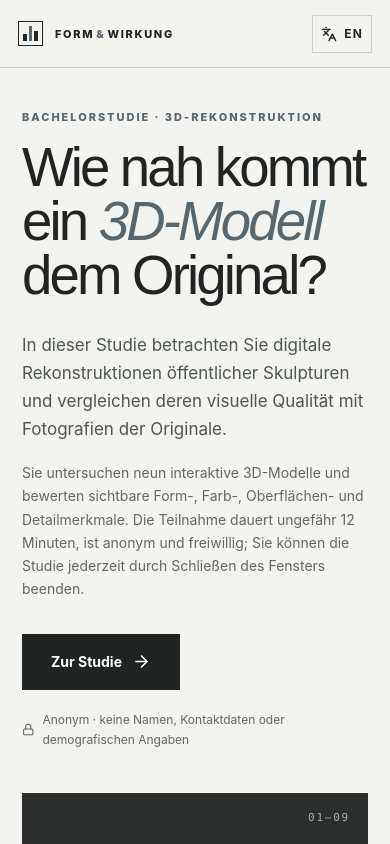
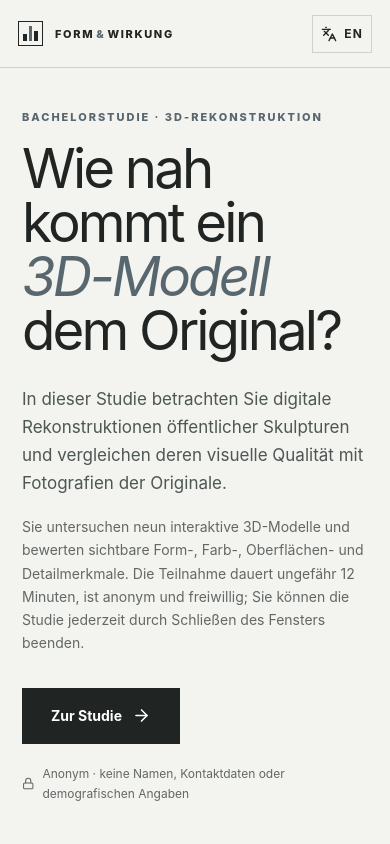
Before and after one commit to pawa0506/form-und-wirkung-study, a React (Vite) app: page / in a window 390 px wide. Shown: the top 844 px of the page. Built offline with nearby package versions, Linux system fonts and the light colour scheme; no server answers.

Commit message:
new font

```diff
--- a/src/styles.css
+++ b/src/styles.css
@@ -1,7 +1,11 @@
 :root {
   color: #202422;
   background: #f3f3f0;
-  font-family: Inter, ui-sans-serif, -apple-system, BlinkMacSystemFont, "Segoe UI", sans-serif;
+
+  --font-base: Inter, ui-sans-serif, -apple-system,
+    BlinkMacSystemFont, "Segoe UI", sans-serif;
+  font-family: var(--font-base);
+
   font-synthesis: none;
   text-rendering: optimizeLegibility;
   --paper: #f3f3f0;
@@ -72,7 +76,7 @@ p { line-height: 1.65; }
 .landing-page { display: flex; flex-direction: column; }
 .landing-main { width: min(1440px, 100%); margin: auto; padding: clamp(42px, 7vh, 90px) clamp(22px, 7vw, 104px); display: grid; grid-template-columns: minmax(0, 1.08fr) minmax(380px, .82fr); align-items: center; gap: clamp(50px, 8vw, 130px); }
 .landing-copy { max-width: 740px; }
-.landing-copy h1 { margin: 23px 0 28px; max-width: 760px; font: 400 clamp(48px, 6vw, 88px)/.99 Arial, Helvetica, sans-serif; letter-spacing: -.052em; }
+.landing-copy h1 { margin: 23px 0 28px; max-width: 760px; font: 400 clamp(48px, 6vw, 88px)/.99 var(--font-base); letter-spacing: -.052em; }
 .landing-copy h1 em { color: var(--rust); font-style: italic; font-weight: 400; }
 .landing-intro { max-width: 630px; margin-bottom: 36px; color: #4d5753; font-size: clamp(17px, 1.45vw, 21px); }
 .landing-details { max-width: 630px; margin: -18px 0 34px; color: var(--muted); font-size: 14px; }
@@ -97,7 +101,7 @@ p { line-height: 1.65; }
 /* Information pages */
 .narrow-main { width: min(820px, calc(100% - 44px)); margin: 0 auto; padding: 58px 0 90px; }
 .narrow-main > .text-button { margin-bottom: 58px; }
-.narrow-main h1, .instructions-main h1, .message-main h1 { margin: 15px 0 22px; font: 400 clamp(40px, 5vw, 62px)/1.03 Arial, Helvetica, sans-serif; letter-spacing: -.035em; }
+.narrow-main h1, .instructions-main h1, .message-main h1 { margin: 15px 0 22px; font: 400 clamp(40px, 5vw, 62px)/1.03 var(--font-base); letter-spacing: -.035em; }
 .lead { max-width: 710px; color: #59635f; font-size: 18px; }
 .consent-points { margin: 44px 0 32px; border-top: 1px solid var(--line); }
 .consent-points article { padding: 22px 0; display: grid; grid-template-columns: 38px 1fr; gap: 18px; border-bottom: 1px solid var(--line); }
@@ -119,7 +123,7 @@ p { line-height: 1.65; }
 .instruction-grid article:not(:first-child) { border-left: 1px solid var(--line); }
 .instruction-grid article > span { width: 54px; height: 54px; display: grid; place-items: center; background: var(--ink); color: white; }
 .instruction-grid b { color: var(--rust); font: 11px ui-monospace, SFMono-Regular, Menlo, monospace; }
-.instruction-grid h2 { margin: 7px 0 8px; font: 400 28px Arial, Helvetica, sans-serif; }
+.instruction-grid h2 { margin: 7px 0 8px; font: 400 28px , var(--font-base); }
 .instruction-grid p { margin: 0; color: var(--muted); font-size: 13px; }
 .instruction-rule { margin-bottom: 28px; padding: 18px 20px; display: flex; align-items: flex-start; gap: 13px; background: #e5ece8; color: var(--teal-dark); }
 .instruction-rule p { margin: 0; font-size: 14px; }
@@ -156,7 +160,7 @@ p { line-height: 1.65; }
 .reference-fallback { display: flex; flex-direction: column; justify-content: center; align-items: center; gap: 10px; color: var(--muted); font-size: 12px; }
 .rating-form { min-width: 0; margin: 0; padding-left: clamp(18px, 2.2vw, 34px); border-left: 1px solid var(--line); }
 .rating-heading { display: flex; flex-direction: column; align-items: stretch; gap: 18px; margin-bottom: 17px; }
-.rating-heading h2 { margin: 7px 0 0; font: 400 clamp(26px, 2.5vw, 38px) Arial, Helvetica, sans-serif; }
+.rating-heading h2 { margin: 7px 0 0; font: 400 clamp(26px, 2.5vw, 38px) , var(--font-base); }
 .scale-key { width: 100%; display: grid; grid-template-columns: auto 1fr auto; align-items: center; gap: 10px; color: var(--muted); font-size: 10px; }
 .scale-key span:last-child { text-align: right; }
 .scale-key b { color: var(--ink); }
@@ -196,7 +200,7 @@ p { line-height: 1.65; }
 .completion-page .header-study-code { color: #9ca7a2; }
 .completion-main { width: min(740px, calc(100% - 44px)); margin: 0 auto; padding: clamp(70px, 13vh, 150px) 0 80px; text-align: center; }
 .completion-seal { width: 86px; height: 86px; margin: 0 auto 32px; display: grid; place-items: center; border: 1px solid #9fb0a8; border-radius: 50%; color: #d4e0da; }
-.completion-main h1 { margin: 18px 0 22px; font: 400 clamp(44px, 6vw, 72px)/1.02 Arial, Helvetica, sans-serif; letter-spacing: -.04em; }
+.completion-main h1 { margin: 18px 0 22px; font: 400 clamp(44px, 6vw, 72px)/1.02 var(--font-base); letter-spacing: -.04em; }
 .completion-main > p { color: #b8c1bd; font-size: 17px; }
 .completion-code { width: min(440px, 100%); margin: 42px auto 28px; padding: 19px; border: 1px solid #58635e; }
 .completion-code > span { display: block; margin-bottom: 11px; color: #95a19b; font-size: 10px; letter-spacing: .14em; text-transform: uppercase; }
@@ -211,7 +215,7 @@ p { line-height: 1.65; }
 .admin-login-card { width: min(460px, 100%); padding: 42px; background: var(--paper); }
 .admin-logo { display: inline-flex; align-items: center; gap: 9px; font-size: 12px; font-weight: 800; letter-spacing: .12em; }
 .admin-login-card .eyebrow { margin-top: 54px; }
-.admin-login-card h1 { margin: 12px 0 10px; font: 400 40px Arial, Helvetica, sans-serif; }
+.admin-login-card h1 { margin: 12px 0 10px; font: 400 40px var(--font-base); }
 .admin-login-card > p { color: var(--muted); font-size: 14px; }
 .admin-login-card form { margin-top: 28px; display: grid; gap: 17px; }
 .admin-login-card label, .filter-grid label { display: grid; gap: 7px; color: #55605c; font-size: 11px; font-weight: 750; letter-spacing: .06em; text-transform: uppercase; }
@@ -225,14 +229,14 @@ p { line-height: 1.65; }
 .admin-header .button { min-height: 36px; padding: 0 12px; color: white; border-color: #56615c; font-size: 12px; }
 .admin-main { width: min(1500px, calc(100% - clamp(30px, 6vw, 90px))); margin: 0 auto; padding: 48px 0 80px; }
 .admin-title { display: flex; justify-content: space-between; align-items: end; gap: 24px; }
-.admin-title h1 { margin: 9px 0 8px; font: 400 48px Arial, Helvetica, sans-serif; }
+.admin-title h1 { margin: 9px 0 8px; font: 400 48px var(--font-base); }
 .admin-title p { margin: 0; color: var(--muted); font-size: 14px; }
 .admin-title > span { color: var(--muted); font-size: 11px; }
 .metric-grid { margin: 34px 0 22px; display: grid; grid-template-columns: repeat(4, 1fr); gap: 1px; background: var(--line); border: 1px solid var(--line); }
 .metric-grid article { padding: 24px; display: flex; align-items: flex-start; justify-content: space-between; gap: 20px; background: var(--white); }
 .metric-grid svg { color: var(--teal); }
 .metric-grid span { display: block; color: var(--muted); font-size: 11px; text-align: right; }
-.metric-grid strong { display: block; margin-top: 4px; font: 400 38px Arial, Helvetica, sans-serif; text-align: right; }
+.metric-grid strong { display: block; margin-top: 4px; font: 400 38px var(--font-base); text-align: right; }
 .admin-section { margin-top: 22px; padding: 25px; background: var(--white); border: 1px solid #dad5ca; }
 .section-heading { margin-bottom: 20px; display: flex; justify-content: space-between; align-items: center; gap: 20px; }
 .section-heading > div { display: flex; align-items: center; gap: 9px; }
@@ -243,7 +247,7 @@ p { line-height: 1.65; }
 .summary-grid article { min-width: 0; padding: 17px; background: var(--paper); border-left: 3px solid var(--teal); }
 .summary-grid article > span { min-height: 32px; display: block; color: var(--muted); font-size: 11px; }
 .summary-grid article > div { margin-top: 15px; display: inline-flex; flex-direction: column; width: 50%; }
-.summary-grid strong { font: 400 26px Arial, Helvetica, sans-serif; }
+.summary-grid strong { font: 400 26px var(--font-base); }
 .summary-grid small { color: var(--muted); font-size: 9px; }
 .summary-grid i { margin-top: 14px; display: block; color: var(--muted); font-size: 10px; font-style: normal; }
 .table-scroll { overflow: auto; }
@@ -266,7 +270,7 @@ td code { padding: 3px 5px; background: var(--paper-deep); font-size: 10px; }
 .fatal-error { min-height: 100vh; padding: 40px; display: grid; place-content: center; justify-items: start; background: var(--paper); }
 .fatal-error > .language-switch { position: fixed; top: 20px; right: 20px; }
 .fatal-error > span { color: var(--rust); font-size: 12px; font-weight: 800; letter-spacing: .12em; }
-.fatal-error h1 { max-width: 650px; margin: 18px 0; font: 400 48px Arial, Helvetica, sans-serif; }
+.fatal-error h1 { max-width: 650px; margin: 18px 0; font: 400 48px Avar(--font-base); }
 .fatal-error p { max-width: 620px; color: var(--muted); }
 
 @media (max-width: 1050px) {
```
